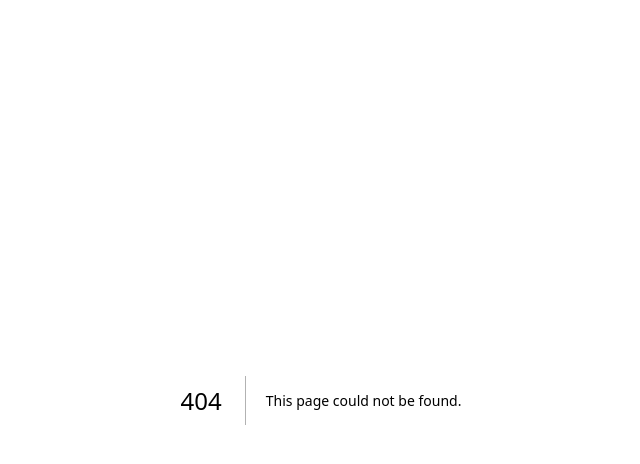
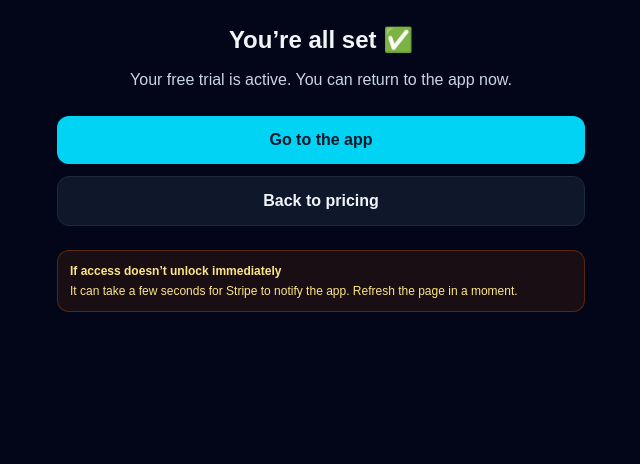
Before and after one commit to 76248usa/daysSupplyWeb, a Next.js app: page /billing/success in a window 1280 px wide. Before the commit this address had no page. Shown: the top 464 px of the page, without its empty margins (319-959 px from the left). Built offline with nearby package versions, Linux system fonts and the light colour scheme.

Commit message:
added success page

```diff
--- /dev/null
+++ b/app/billing/success/page.tsx
@@ -0,0 +1,41 @@
+import Link from "next/link";
+
+export default function BillingSuccessPage() {
+  return (
+    <main className="min-h-screen bg-slate-950 text-slate-100">
+      <div className="mx-auto max-w-xl p-6">
+        <h1 className="text-2xl font-extrabold text-center">
+          You’re all set ✅
+        </h1>
+
+        <p className="mt-3 text-center text-slate-300">
+          Your free trial is active. You can return to the app now.
+        </p>
+
+        <div className="mt-6 space-y-3">
+          <Link
+            href="/app"
+            className="block w-full rounded-xl bg-cyan-400 px-4 py-3 text-center font-extrabold text-slate-900"
+          >
+            Go to the app
+          </Link>
+
+          <Link
+            href="/pricing"
+            className="block w-full rounded-xl border border-slate-800 bg-slate-900 px-4 py-3 text-center font-semibold text-slate-100 hover:bg-slate-800"
+          >
+            Back to pricing
+          </Link>
+        </div>
+
+        <div className="mt-6 rounded-xl border border-amber-700/40 bg-amber-900/20 p-3 text-xs text-amber-200">
+          <p className="font-semibold">If access doesn’t unlock immediately</p>
+          <p className="mt-1">
+            It can take a few seconds for Stripe to notify the app. Refresh the
+            page in a moment.
+          </p>
+        </div>
+      </div>
+    </main>
+  );
+}
--- a/app/pricing/page.tsx
+++ b/app/pricing/page.tsx
@@ -133,7 +133,9 @@ export default function PricingPage() {
                   <div className="mt-1">
                     This tool is an estimate and clinical aid only. Always
                     verify against the prescription, product labeling, payer
-                    requirements, and professional judgment.
+                    requirements, and professional judgment. This service does
+                    not sell, dispense, or distribute medication. It is a
+                    professional calculation tool only.
                   </div>
                 </div>
               </div>
```
